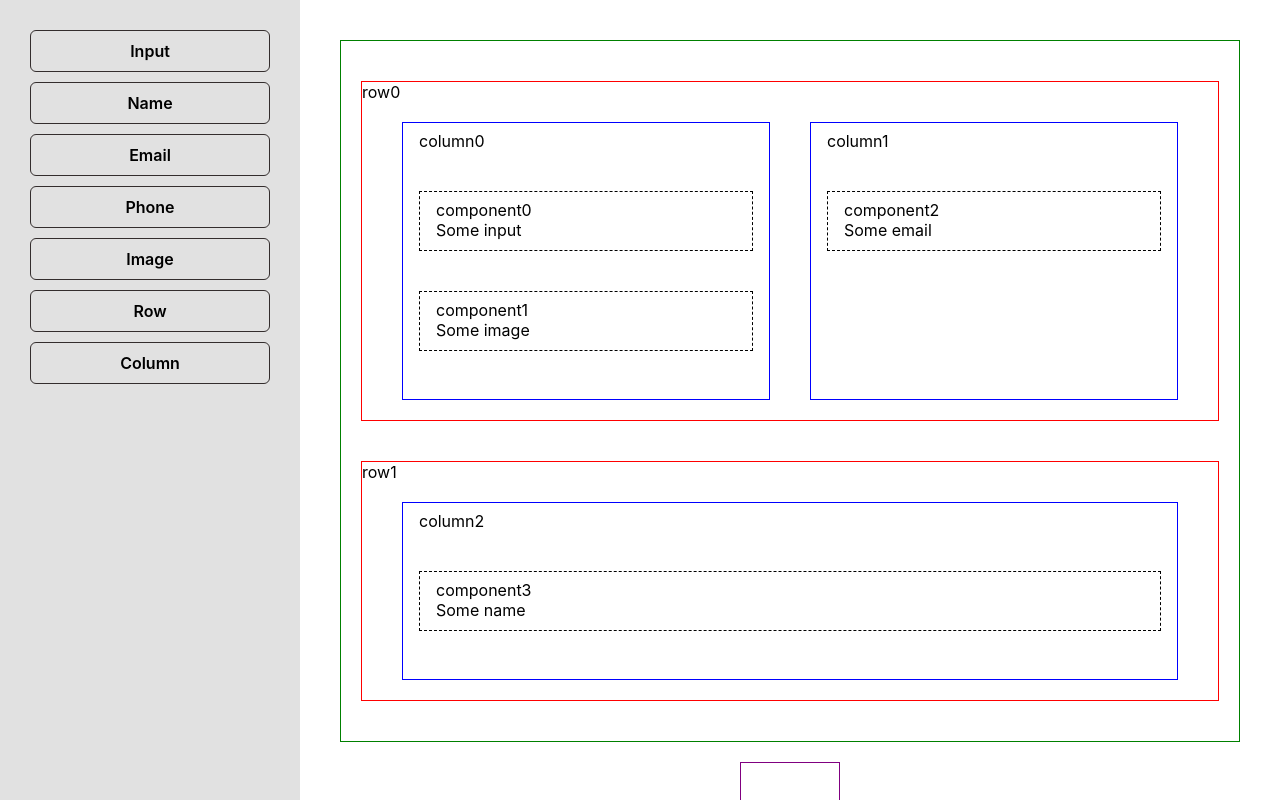
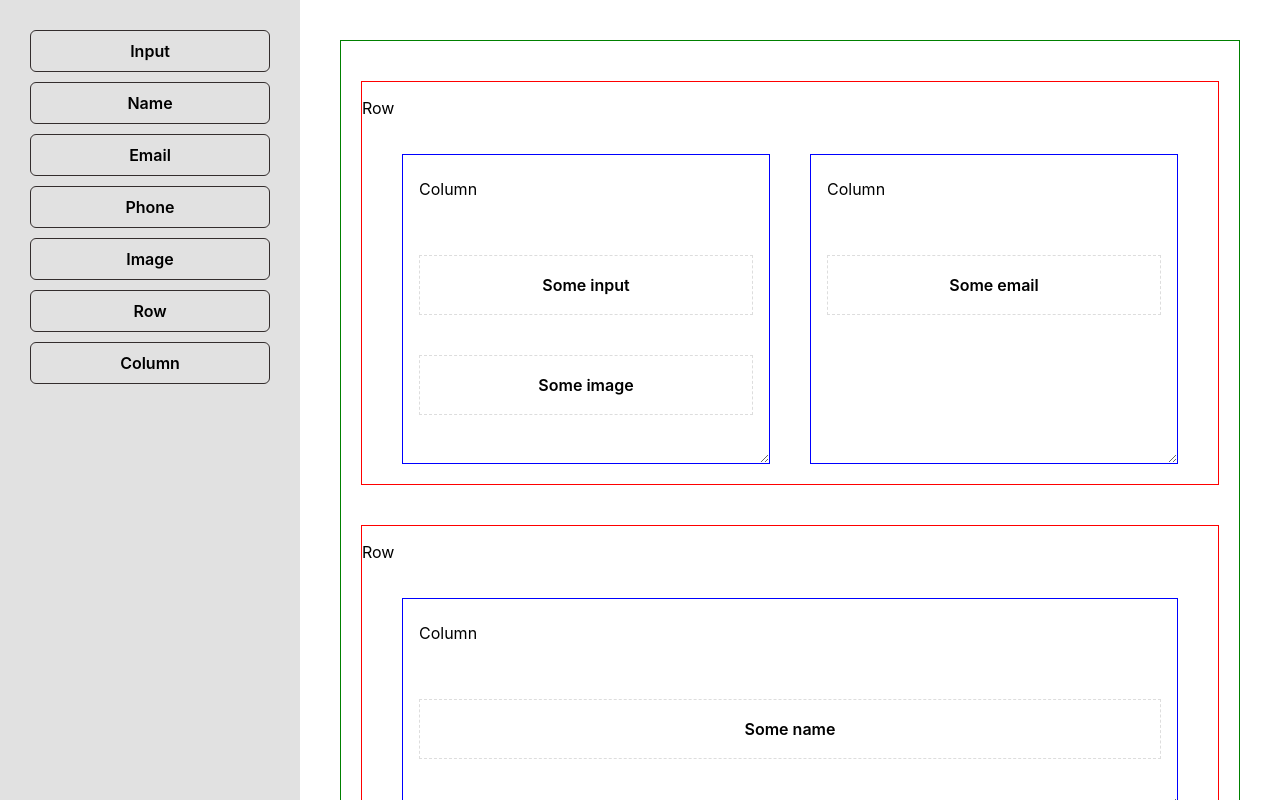
Before and after one commit to im-azad/xpeeddnd, a React (Create React App) app: page / in a window 1280 px wide. Shown: the top 800 px of the page. Built offline with nearby package versions, Linux system fonts and the light colour scheme.

Commit message:
Required files added

```diff
--- a/src/App.css
+++ b/src/App.css
@@ -50,22 +50,36 @@
 	flex: 1 1 auto;
 }
 
-.dropZone.active,
+.dropZone.active {
+	background-color: green;
+	transition: 0.3s ease;
+}
 .trashDropZone.active {
-	background: #00a2ff;
-	transition: 100ms all;
+	transition: 0.3s ease;
+	background-color: red;
 }
 
 .component {
 	height: 60px;
 	padding: 10px;
 	background: #aaa;
+	display: grid;
+	align-items: center;
+	justify-content: center;
+	border: 1px dashed #ddd;
+	padding: 0.5rem 1rem;
+	background-color: #fff;
 }
 
 .column {
 	border: 1px solid blue;
-	flex: 1 1 100%;
+	/* flex: 1 1 100%; */
+	width: 100%;
+	max-width: 100%;
 	padding: 10px;
+	resize: horizontal;
+	overflow: hidden;
+	cursor: col-resize;
 }
 
 .columns {
@@ -99,6 +113,7 @@
 	display: flex;
 	align-items: center;
 	justify-content: center;
+	border-radius: 6px;
 }
 
 .pageContainer {
@@ -107,3 +122,9 @@
 	flex-direction: column;
 	margin-bottom: 100px;
 }
+
+.componentContent {
+	text-align: center;
+	margin: 0;
+	font-weight: 600;
+}
--- a/src/components/Column.js
+++ b/src/components/Column.js
@@ -40,7 +40,7 @@ const Column = ({ data, components, handleDrop, path }) => {
 			style={{ ...style, opacity }}
 			className='base draggable column'
 		>
-			{data.id}
+			<p>Column</p>
 			{data.children?.map((component, index) => {
 				const currentPath = `${path}-${index}`;
 
@@ -59,8 +59,8 @@ const Column = ({ data, components, handleDrop, path }) => {
 			})}
 			<DropZone
 				data={{
-					path: `${path}-${data.children.length}`,
-					childrenCount: data.children.length,
+					path: `${path}-${data.children?.length}`,
+					childrenCount: data.children?.length,
 				}}
 				onDrop={handleDrop}
 				isLast
--- a/src/components/Component.js
+++ b/src/components/Component.js
@@ -3,9 +3,6 @@ import { useDrag } from 'react-dnd';
 import { COMPONENT } from '../constants';
 
 const style = {
-	border: '1px dashed black',
-	padding: '0.5rem 1rem',
-	backgroundColor: 'white',
 	cursor: 'move',
 };
 const Component = ({ data, components, path }) => {
@@ -30,8 +27,7 @@ const Component = ({ data, components, path }) => {
 			style={{ ...style, opacity }}
 			className='component draggable'
 		>
-			<div>{data.id}</div>
-			<div>{component?.content}</div>
+			<p className='componentContent'>{component?.content}</p>
 		</div>
 	);
 };
--- a/src/components/Row.js
+++ b/src/components/Row.js
@@ -41,7 +41,7 @@ const Row = ({ data, components, handleDrop, path }) => {
 			style={{ ...style, opacity }}
 			className='base draggable row'
 		>
-			{data.id}
+			<p>Row</p>
 			<div className='columns'>
 				{data.children.map((column, index) => {
 					const currentPath = `${path}-${index}`;
--- a/src/constants.js
+++ b/src/constants.js
@@ -11,7 +11,7 @@ export const SIDEBAR_ITEMS = [
 		type: SIDEBAR_ITEM,
 		component: {
 			type: 'input',
-			content: 'Some input',
+			content: 'Input Element',
 		},
 	},
 	{
@@ -19,7 +19,7 @@ export const SIDEBAR_ITEMS = [
 		type: SIDEBAR_ITEM,
 		component: {
 			type: 'name',
-			content: 'Some name',
+			content: 'Name Element',
 		},
 	},
 	{
@@ -27,7 +27,7 @@ export const SIDEBAR_ITEMS = [
 		type: SIDEBAR_ITEM,
 		component: {
 			type: 'email',
-			content: 'Some email',
+			content: 'Email Element',
 		},
 	},
 	{
@@ -35,7 +35,7 @@ export const SIDEBAR_ITEMS = [
 		type: SIDEBAR_ITEM,
 		component: {
 			type: 'phone',
-			content: 'Some phone',
+			content: 'Phone Element',
 		},
 	},
 	{
@@ -43,7 +43,7 @@ export const SIDEBAR_ITEMS = [
 		type: SIDEBAR_ITEM,
 		component: {
 			type: 'image',
-			content: 'Some image',
+			content: 'Image Element',
 		},
 	},
 	{
@@ -59,7 +59,7 @@ export const SIDEBAR_ITEMS = [
 		type: SIDEBAR_ITEM,
 		component: {
 			type: 'column',
-			content: 'Layout Column',
+			content: 'Layout Row',
 		},
 	},
 ];
```
Also changed, not shown: 2 other files (tests, documents, lock files or other folders).
